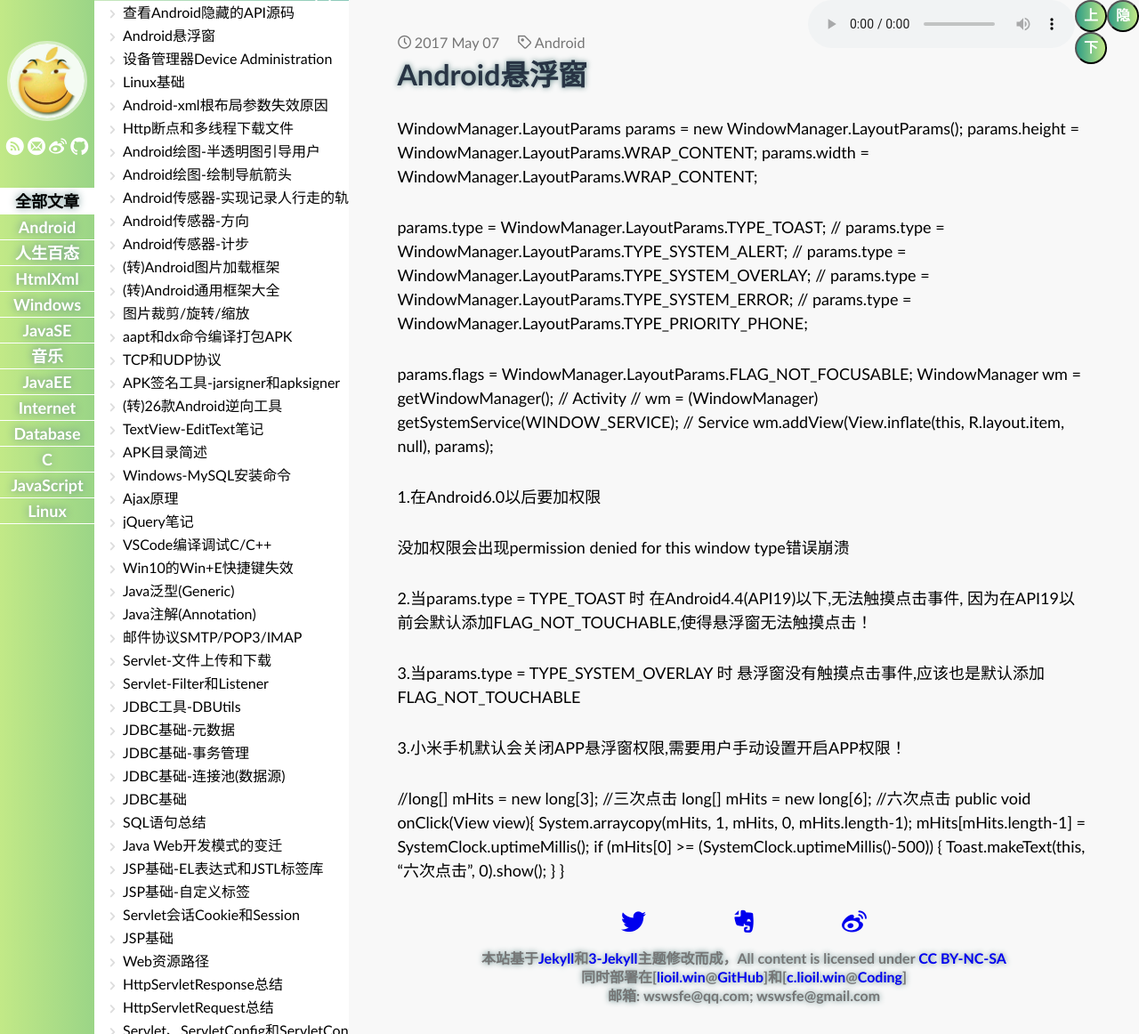
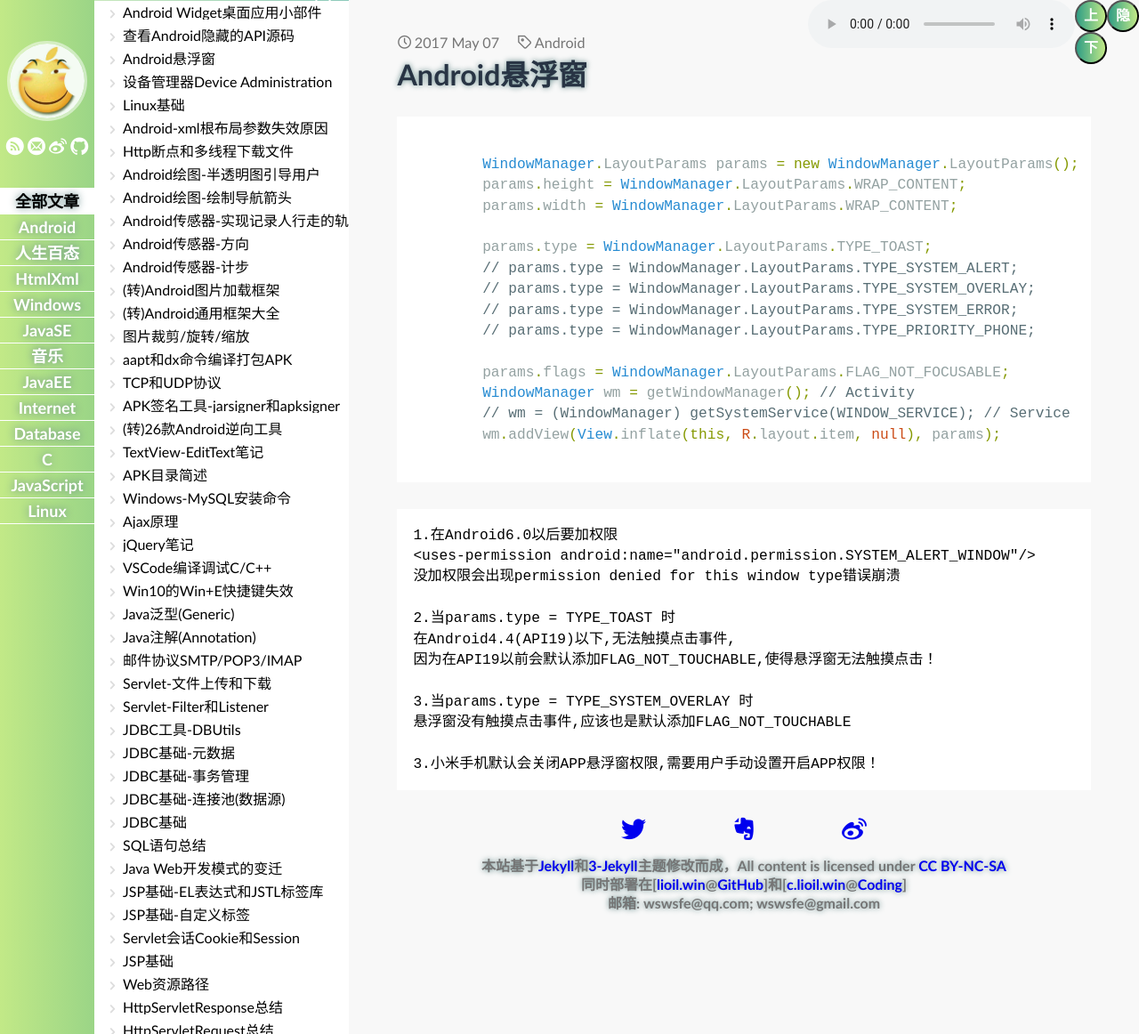
Before and after one commit to lioilwin/lioilwin.github.io, a Jekyll site: the page built from _posts/2017-05-07-Android_Sys_Window.md, in a window 1280 px wide. Shown: the whole page at 89% size. Built offline with Jekyll 4.4.1, drawn with Linux system fonts in a browser that asks for light colours; some web fonts are replaced; comment, search, counter and statistics services are not loaded; some of the changed lines change nothing that is shown.

Commit message:
添加文章

````diff
--- a/_posts/2017-05-07-Android_Sys_Window.md
+++ b/_posts/2017-05-07-Android_Sys_Window.md
@@ -3,41 +3,34 @@ layout: post
 title: Android悬浮窗
 tags: Android
 ---
-WindowManager.LayoutParams params = new WindowManager.LayoutParams();
-params.height = WindowManager.LayoutParams.WRAP_CONTENT;
-params.width = WindowManager.LayoutParams.WRAP_CONTENT;
+```java
 
-params.type = WindowManager.LayoutParams.TYPE_TOAST;
-// params.type = WindowManager.LayoutParams.TYPE_SYSTEM_ALERT;
-// params.type = WindowManager.LayoutParams.TYPE_SYSTEM_OVERLAY;
-// params.type = WindowManager.LayoutParams.TYPE_SYSTEM_ERROR;
-// params.type = WindowManager.LayoutParams.TYPE_PRIORITY_PHONE;
+	WindowManager.LayoutParams params = new WindowManager.LayoutParams();
+	params.height = WindowManager.LayoutParams.WRAP_CONTENT;
+	params.width = WindowManager.LayoutParams.WRAP_CONTENT;
 
-params.flags = WindowManager.LayoutParams.FLAG_NOT_FOCUSABLE;
-WindowManager wm = getWindowManager(); // Activity
-// wm = (WindowManager) getSystemService(WINDOW_SERVICE); // Service
-wm.addView(View.inflate(this, R.layout.item, null), params);
+	params.type = WindowManager.LayoutParams.TYPE_TOAST;
+	// params.type = WindowManager.LayoutParams.TYPE_SYSTEM_ALERT;
+	// params.type = WindowManager.LayoutParams.TYPE_SYSTEM_OVERLAY;
+	// params.type = WindowManager.LayoutParams.TYPE_SYSTEM_ERROR;
+	// params.type = WindowManager.LayoutParams.TYPE_PRIORITY_PHONE;
 
-1.在Android6.0以后要加权限
-<uses-permission android:name="android.permission.SYSTEM_ALERT_WINDOW"/>
-没加权限会出现permission denied for this window type错误崩溃
+	params.flags = WindowManager.LayoutParams.FLAG_NOT_FOCUSABLE;
+	WindowManager wm = getWindowManager(); // Activity
+	// wm = (WindowManager) getSystemService(WINDOW_SERVICE); // Service
+	wm.addView(View.inflate(this, R.layout.item, null), params);
 
-2.当params.type = TYPE_TOAST 时
-在Android4.4(API19)以下,无法触摸点击事件,
-因为在API19以前会默认添加FLAG_NOT_TOUCHABLE,使得悬浮窗无法触摸点击！
+```
 
-3.当params.type = TYPE_SYSTEM_OVERLAY 时
-悬浮窗没有触摸点击事件,应该也是默认添加FLAG_NOT_TOUCHABLE
+	1.在Android6.0以后要加权限
+	<uses-permission android:name="android.permission.SYSTEM_ALERT_WINDOW"/>
+	没加权限会出现permission denied for this window type错误崩溃
 
-3.小米手机默认会关闭APP悬浮窗权限,需要用户手动设置开启APP权限！
+	2.当params.type = TYPE_TOAST 时
+	在Android4.4(API19)以下,无法触摸点击事件,
+	因为在API19以前会默认添加FLAG_NOT_TOUCHABLE,使得悬浮窗无法触摸点击！
 
+	3.当params.type = TYPE_SYSTEM_OVERLAY 时
+	悬浮窗没有触摸点击事件,应该也是默认添加FLAG_NOT_TOUCHABLE
 
-//long[] mHits = new long[3]; //三次点击
-long[] mHits = new long[6]; //六次点击
-public void onClick(View view){
-  System.arraycopy(mHits, 1, mHits, 0, mHits.length-1);
-  mHits[mHits.length-1] = SystemClock.uptimeMillis();
-  if (mHits[0] >= (SystemClock.uptimeMillis()-500)) {
-	 Toast.makeText(this, "六次点击", 0).show();
-  }
-}
+	3.小米手机默认会关闭APP悬浮窗权限,需要用户手动设置开启APP权限！
--- /dev/null
+++ b/_posts/2017-05-10-Android_Widget.md
@@ -0,0 +1,100 @@
+---
+layout: post
+title: Android Widget桌面应用小部件
+tags: Android
+---
+官方文档中国版: https://developer.android.google.cn/guide/index.html?q=widget
+这个网站是谷歌2016年底为中国开发者提供中国版,方便访问！
+
+# 一.介绍
+	Android Widget是桌面应用小部件,可嵌入桌面,并可周期性更新Widget界面！
+	例如在桌面的天气,日历类小工具就是Widget部件！
+
+# 二.创建Widget广播接收器
+
+```java
+
+public class ExampleAppWidgetProvider extends AppWidgetProvider {
+	// onEnabled(Context) 		  widget可用触发
+	// onDisabled(Context)  	  widget不可用触发
+	// onDeleted(Context, int[])  widget被删除触发
+
+	// widget更新触发
+    public void onUpdate(Context context, AppWidgetManager appWidgetManager, int[] appWidgetIds) {
+        final int N = appWidgetIds.length;
+        // Perform this loop procedure for each App Widget that belongs to this provider
+        for (int i=0; i<N; i++) {
+            int appWidgetId = appWidgetIds[i];
+
+            // Create an Intent to launch ExampleActivity
+            Intent intent = new Intent(context, ExampleActivity.class);
+            PendingIntent pendingIntent = PendingIntent.getActivity(context, 0, intent, 0);
+
+            // Get the layout for the App Widget and attach an on-click listener
+            // to the button
+            RemoteViews views = new RemoteViews(context.getPackageName(), R.layout.appwidget_provider_layout);
+            views.setOnClickPendingIntent(R.id.button, pendingIntent);
+
+            // Tell the AppWidgetManager to perform an update on the current app widget
+            appWidgetManager.updateAppWidget(appWidgetId, views);
+        }
+    }
+
+	@Override
+    public void onReceive(Context context, Intent intent) {
+        AppWidgetManager mgr = AppWidgetManager.getInstance(context);
+		if (intent.getAction().equals(TOAST_ACTION)) {
+            int appWidgetId = intent.getIntExtra(AppWidgetManager.EXTRA_APPWIDGET_ID,
+                AppWidgetManager.INVALID_APPWIDGET_ID);
+            int viewIndex = intent.getIntExtra(EXTRA_ITEM, 0);
+            Toast.makeText(context, "Touched view " + viewIndex, Toast.LENGTH_SHORT).show();
+        }
+        super.onReceive(context, intent);
+		// Intent意图:
+		// ACTION_APPWIDGET_UPDATE //处理更新
+		// ACTION_APPWIDGET_DELETED // 处理删除
+		// ACTION_APPWIDGET_ENABLED //可用
+		// ACTION_APPWIDGET_DISABLED //不可用
+		// ACTION_APPWIDGET_OPTIONS_CHANGED // 配置改变
+    }
+}
+
+```
+
+# 三.创建Widget基本信息(如布局等)
+	1.在AndroidManifest.xml中
+	<receiver android:name="ExampleAppWidgetProvider" >
+		<intent-filter>
+			<action android:name="android.appwidget.action.APPWIDGET_UPDATE" />
+		</intent-filter>
+		<meta-data android:name="android.appwidget.provider"
+				   android:resource="@xml/widget_info" /> xml定义Widget基本信息(如布局等)
+	</receiver>
+
+	2.在res/xml/widget_info.xml中
+	<appwidget-provider xmlns:android="http://schemas.android.com/apk/res/android"
+		android:minWidth="40dp"
+		android:minHeight="40dp"
+		android:updatePeriodMillis="86400000"  设置widget更新周期, 周期发广播调用AppWidgetProvider.onUpdate()
+		android:previewImage="@drawable/preview"  设置widget预览图标,如不设置,默认是APP图标
+		android:initialLayout="@layout/example_appwidget"  设置Widget布局界面
+		android:configure="com.example.android.ExampleAppWidgetConfigure"
+		android:resizeMode="horizontal|vertical"  设置一个部件resizeable水平方向和垂直方向
+		android:widgetCategory="home_screen|keyguard"  决定widget是否可以显示在主屏幕,锁屏
+		android:initialKeyguardLayout="@layout/example_keyguard">  定义锁屏应用小部件的布局
+	</appwidget-provider>
+
+	3.widget布局xml
+	<FrameLayout
+	  android:layout_width="match_parent"
+	  android:layout_height="match_parent"
+	  android:padding="@dimen/widget_margin">
+		.........
+	  <LinearLayout
+		android:layout_width="match_parent"
+		android:layout_height="match_parent"
+		android:orientation="horizontal"
+		android:background="@drawable/my_widget_background">
+		........
+	  </LinearLayout>
+	</FrameLayout>
````
